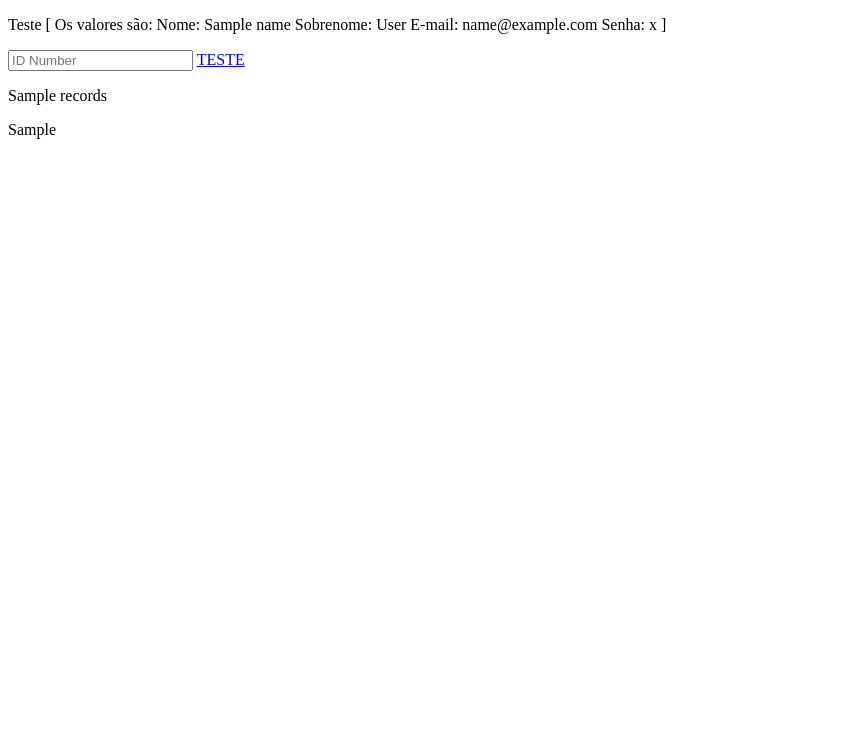
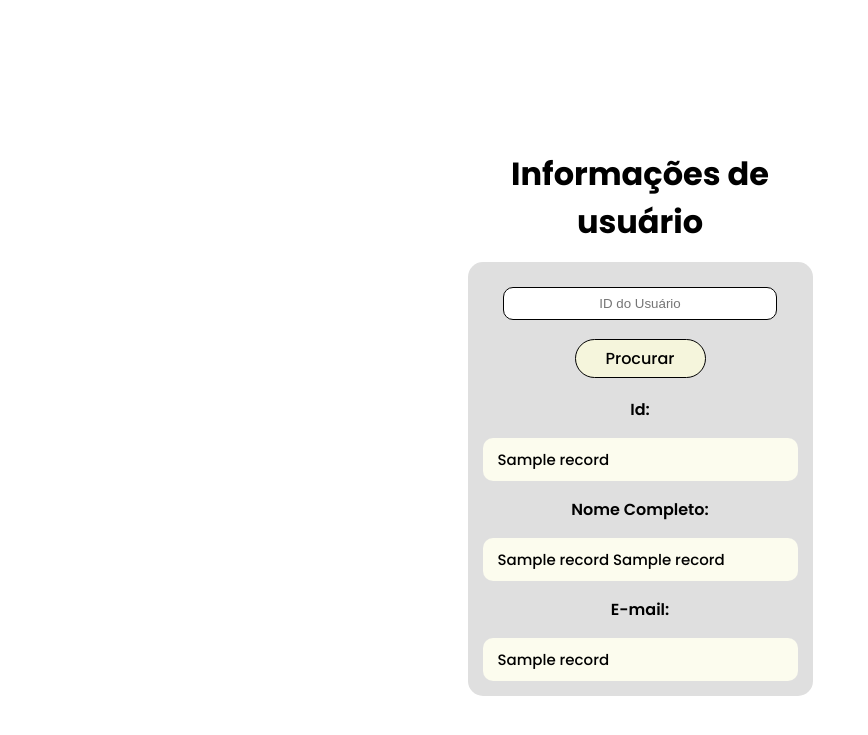
Before and after one commit to enzow13/Hotel-Flask, a Flask app: template templates/registration.html in a window 1280 px wide. Shown: the top 735 px of the page, without its empty margins (0-868 px from the left). Run offline with Flask 3, Linux system fonts and the light colour scheme; the template is opened without the code that fills it: most values are stand-ins (such as "Sample title", 1, 10 or a date in 2020).

Commit message:
Styling & solving bugs

```diff
--- a/app.py
+++ b/app.py
@@ -1,13 +1,14 @@
 from flask import Flask, render_template, request, url_for, jsonify, redirect, session
 from random import randint
 import sqlite3
+from os import urandom
 
 # SQL server
 db = "database.db"
 
 # Flask server
 app = Flask(__name__)
-app.secret_key = 'banananana'
+app.secret_key = urandom(24).hex()
 
 @app.route("/")
 def mainPage():
@@ -45,7 +46,7 @@ def registroPage(id_=False, name_=False, lname_=False, email_=False, pass_=False
         return f"/***# {request.method} ERROR EXCEPTION: {e}---"
     return redirect(url_for("mainPage"))
 
-@app.route("/goToCadastros")
+@app.route("/Cadastros")
 def goToCadastros():
     try:
         records = session.get('records')
@@ -66,7 +67,7 @@ def goToCadastros():
         return e
 
 @app.route("/returnSQL")
-def funcao():
+def returnSqlUserInfo():
     try:
         conn = sqlite3.connect(db)
         cursor = conn.cursor()
@@ -76,12 +77,12 @@ def funcao():
                 cursor.execute("""SELECT * FROM cadastro WHERE id=?""", (getUser_id,))
                 records = cursor.fetchone()
                 if (records is not None):
-                    print(records)
                     session['records'] = records
                     session['id'] = getUser_id
                     conn.close()
                 else:
                     session['id'] = None
+                    session['records'] = None
             else:
                 session['records'] = None
         except Exception as e:
--- /dev/null
+++ b/static/css/registration_page/style.css
@@ -0,0 +1,78 @@
+* {
+    padding: 0;
+    margin: 0;
+}
+
+/* Divs content style */
+
+#main-content {
+    position: absolute;
+    top: 50%;
+    left: 50%;
+    width: 350px;
+    height: 500px;
+    margin: -250px 0 0 -175px;
+    display: flex;
+    flex-direction: column;
+    gap: 1rem;
+    align-items: center;
+    font-family: 'Poppins';
+}
+
+#section-content {
+    display: flex;
+    flex-direction: column;
+    align-items: center;
+    gap: 1.2rem;
+    background-color: rgb(223, 223, 223);
+    padding: 25px 15px 15px 15px;
+    border-radius: 15px;
+    width: 90%;
+}
+
+#article-content_info {
+    display: flex;
+    flex-direction: column;
+    gap: 1rem;
+    width: 100%;
+}
+
+/* Separated elements style */
+
+#main-h1 {
+    text-align: center;
+}
+
+#input-id_btn {
+    text-align: center;
+    padding: 8px 10px 8px 10px;
+    border: 1px solid black;
+    border-radius: 10px;
+    width: 80%;
+}
+
+#a-btn {
+    text-decoration: none;
+    color: black;
+    border: 1px solid black;
+    border-radius: 30px;
+    padding: 6px 30px 6px 30px;
+    background-color: #f5f5dc;
+    transition: 0.4s;
+}
+#a-btn:hover {
+    background-color: #fcfcee;
+}
+
+.label-text_info {
+    font-weight: 600;
+    text-align: center;
+}
+
+.label-user_info {
+    cursor: text;
+    padding: 10px 15px 10px 15px;
+    background-color: #fcfcee;
+    border-radius: 10px;
+    font-size: 15px;
+}
--- a/templates/registration.html
+++ b/templates/registration.html
@@ -3,28 +3,34 @@
 <head>
     <meta charset="UTF-8">
     <meta name="viewport" content="width=device-width, initial-scale=1.0">
-    <title>Registro</title>
+    <title>Cadastros</title>
+    <link href="https://fonts.googleapis.com/css2?family=Poppins:wght@500;600;700&display=swap" rel="stylesheet">
+    <link rel="stylesheet" href="{{ url_for('static', filename='/css/registration_page/style.css') }}">
 </head>
 <body>
-    <p>
-        Teste [ Os valores são:
-        Nome: {{ name }}
-        Sobrenome: {{ lname }}
-        E-mail: {{ email }}
-        Senha: {{ password }} ]
-    </p>
-    <input id="input-id_btn" type="text" name="search_id" placeholder="ID Number" required>
-    <a id="a-btn" onclick="getValueSend()" href="#">TESTE</a>
-    <p>{{ records }}</p>
-    <p>{{ id_user }}</p>
+    <main id="main-content">
+        <h1 id="main-h1">Informações de usuário</h1>
+        <section id="section-content">
+            <input id="input-id_btn" type="text" placeholder="ID do Usuário" required>
+            <a id="a-btn" onclick="getValueSend()" href="#">Procurar</a>
+            <article id="article-content_info">
+                <label class="label-text_info">Id:</label>
+                <label class="label-user_info">{{ records[0] }}</label>
+                <label class="label-text_info">Nome Completo:</label>
+                <label class="label-user_info">{{ records[1] }} {{ records[2] }}</label>
+                <label class="label-text_info">E-mail:</label>
+                <label class="label-user_info">{{ records[3]}}</label>
+            </article>
+        </section>
+    </main>
+
+
+
 </body>
 <script>
-// app.js
-
 function getValueSend() {
-    console.log('teste')
     let inputVal = document.getElementById("input-id_btn").value;
-    document.getElementById("a-btn").href = "{{ url_for('funcao') }}?id=" + inputVal;
+    document.getElementById("a-btn").href = "{{ url_for('returnSqlUserInfo') }}?id=" + inputVal;
 }
 </script>
 </html>
```
Also changed, not shown: database.db.
